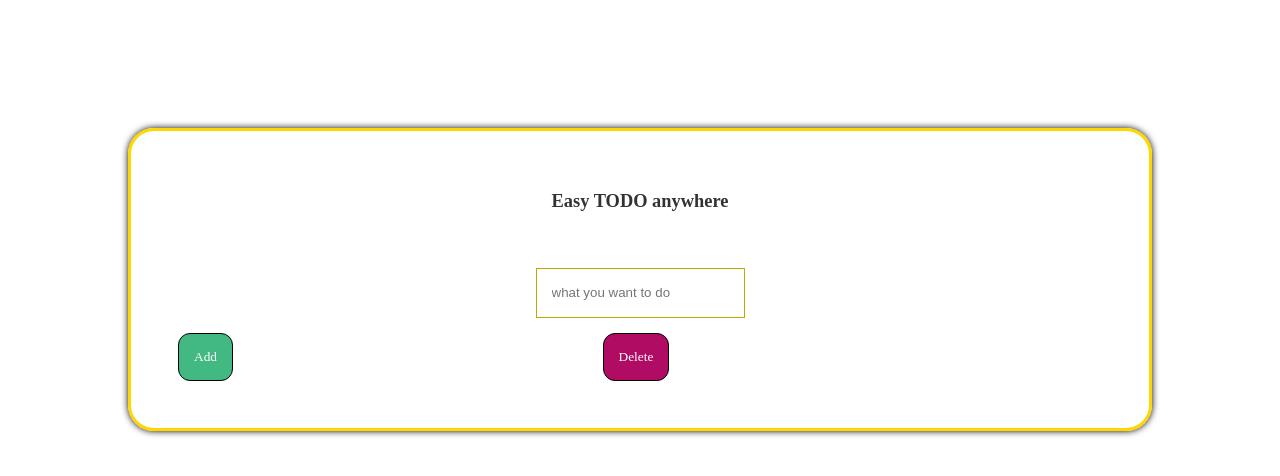
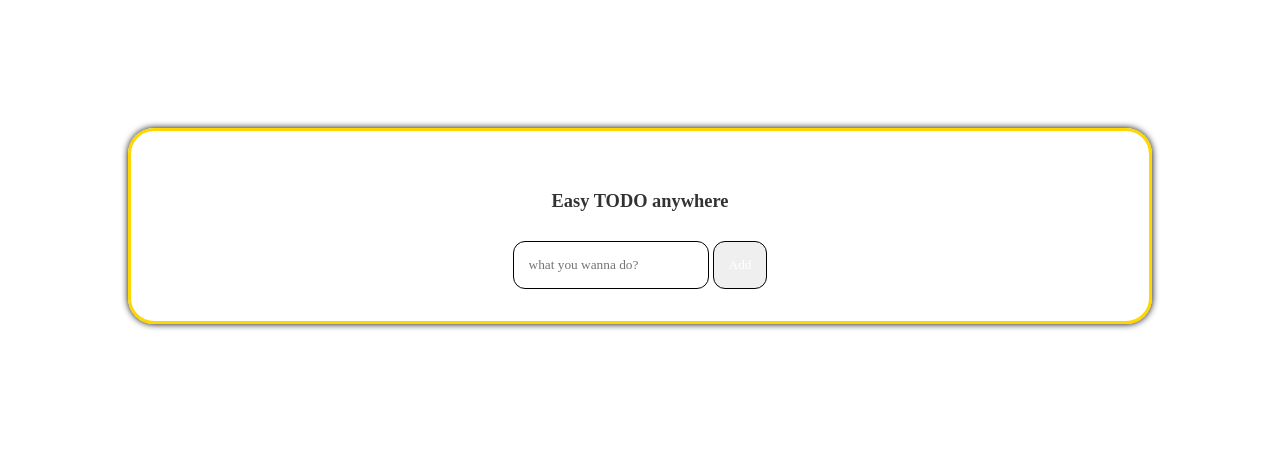
Before and after one commit to caleb173/SimpleTodoApp, a plain HTML site: page index.html in a window 1280 px wide. Drawn offline with Linux system fonts and the light colour scheme.

Commit message:
Update index.html
made major improvements to the  index file

```diff
--- a/index.html
+++ b/index.html
@@ -12,14 +12,11 @@
 <body>
   <div class="container">
     <h3>Easy TODO anywhere</h3>
-    <p id="warn"></p>
-    <ol id="ulist">
+    <ol id=listParent>
     </ol>
-
-    <input type="text" placeholder="what you want to do" id="input">
-    <div class="flexBtn">
-      <input type="button" id="add" value="Add">
-      <input type="button" id="del" value="Delete">
+    <div class=flex>
+      <input id=input placeholder="what you wanna do?">
+      <input type=button class=add value="Add" onclick=addTodo()>
     </div>
   </div>
   <script src="todo.js"></script>
```
